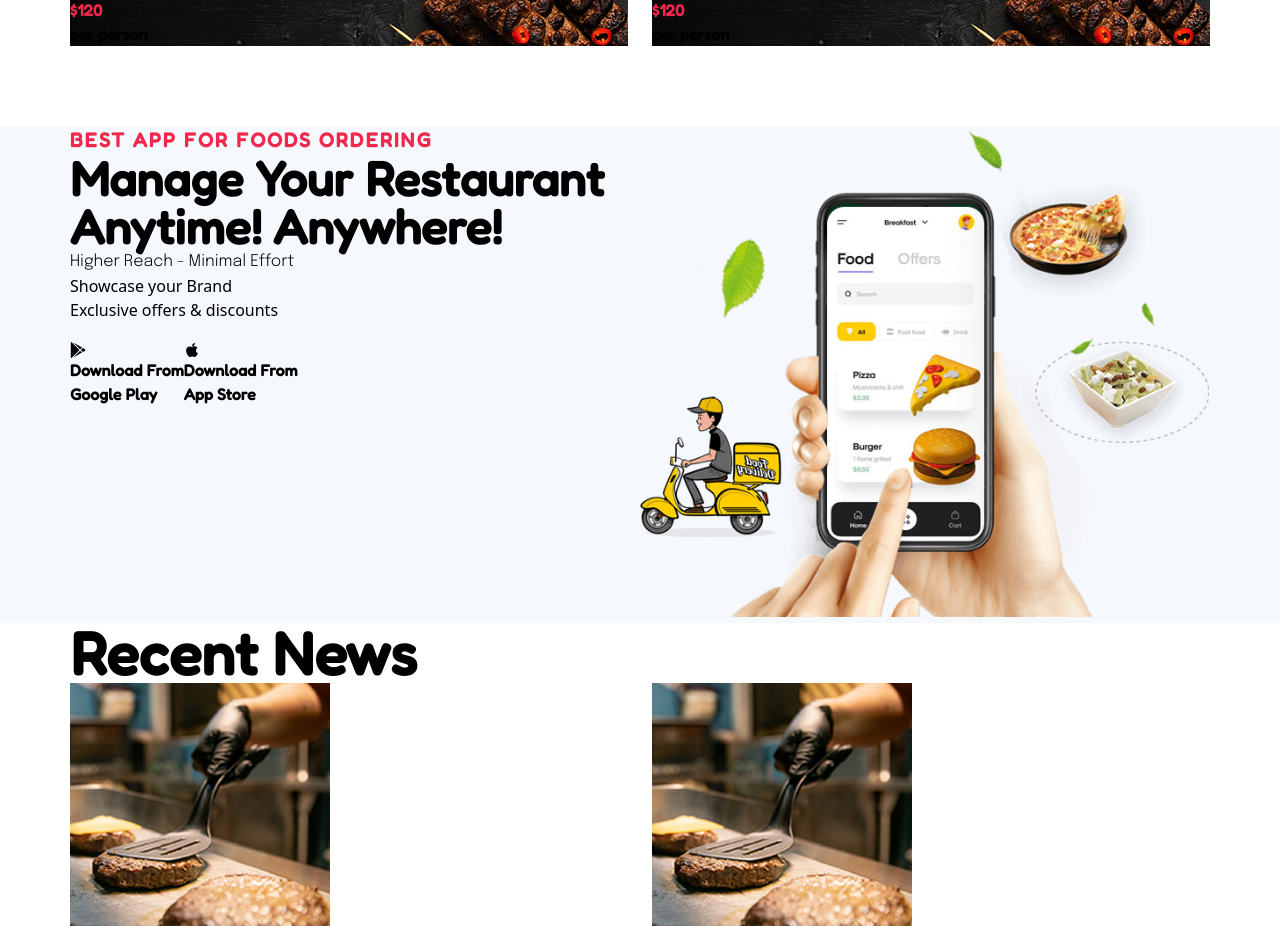
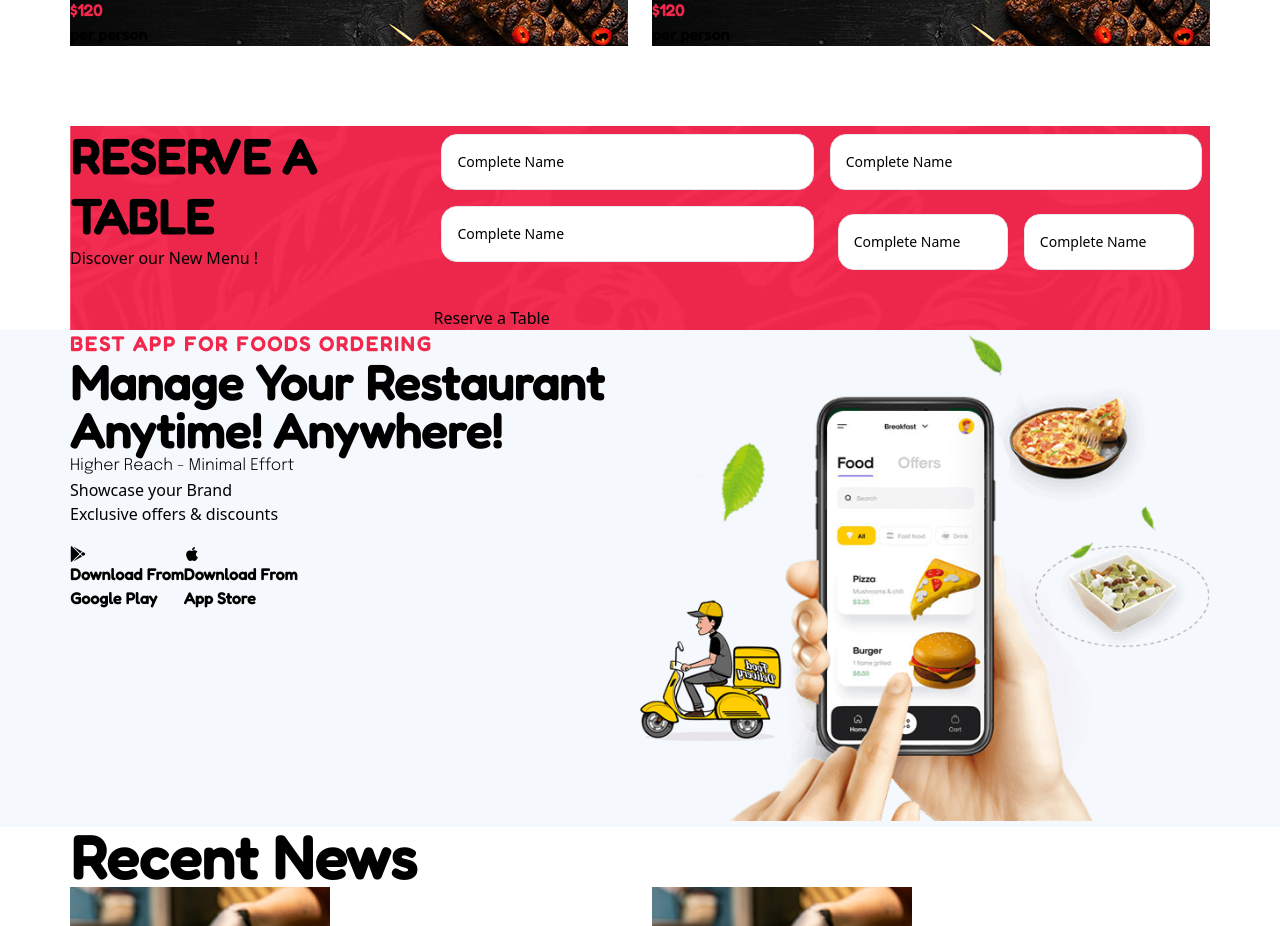
Before and after one commit to zehrasenakgul/react-next.js-with-full-stack-meal-order-project, a Next.js app: page / in a window 1280 px wide. Shown: the part 2800-3726 px from the top of the page. Built offline with nearby package versions, Linux system fonts and the light colour scheme.

Commit message:
reserve & input component

```diff
--- /dev/null
+++ b/components/input.jsx
@@ -0,0 +1,20 @@
+import React from "react";
+
+const Input = () => {
+  return (
+    <div className="w-full">
+      <label className="relative block cursor-text w-full">
+        <input
+          type="text"
+          className="h-14 caret-pink w-full border border-primary rounded-2xl outline-none px-4 peer pt-2"
+          required
+        />
+        <span className="absolute top-0 left-0 px-4 text-sm flex items-center h-full peer-focus:h-7 peer-focus:text-xs peer-valid:h-7 peer-valid:text-xs transition-all">
+          Complete Name
+        </span>
+      </label>
+    </div>
+  );
+};
+
+export default Input;
--- /dev/null
+++ b/components/reserve.jsx
@@ -0,0 +1,62 @@
+import React from "react";
+import Input from "./input";
+
+const Reserve = () => {
+  return (
+    <section>
+      <div className="container mx-auto">
+        <div
+          style={{
+            backgroundImage: "url(/img/patron.jpg)",
+          }}
+          className="reserve-table"
+        >
+          <div className="flex flex-row">
+            <div className="basis-3/8">
+              <div className="reserve-table-text">
+                <h3 className="font-fredoka leading-tight font-bold text-5xl">
+                  RESERVE A TABLE
+                </h3>
+                <p>Discover our New Menu !</p>
+              </div>
+            </div>
+            <div className="basis-5/8">
+              <div className="best-food-restaurants">
+                <form role="form" id="reservation-form" method="post">
+                  <div className="flex flex-row">
+                    <div className="basis-1/2 m-2">
+                      <Input />
+                    </div>
+                    <div className="basis-1/2 m-2">
+                      <Input />
+                    </div>
+                  </div>
+                  <div className="flex flex-row">
+                    <div className="basis-1/2 m-2">
+                      <Input />
+                    </div>
+                    <div className="basis-1/2 m-2">
+                      <div className="flex flex-row">
+                        <div className="basis-1/2 m-2">
+                          <Input />
+                        </div>
+                        <div className="basis-1/2 m-2">
+                          <Input />
+                        </div>
+                      </div>
+                    </div>
+                  </div>
+                  <button className="button mt-5" type="submit">
+                    Reserve a Table
+                  </button>
+                </form>
+              </div>
+            </div>
+          </div>
+        </div>
+      </div>
+    </section>
+  );
+};
+
+export default Reserve;
--- a/components/ui/mobileMenu.jsx
+++ b/components/ui/mobileMenu.jsx
@@ -49,10 +49,10 @@ const MobileMenu = ({ isMobileMenu, setIsMobileMenu }) => {
           </li>
           <li className="relative">
             <a
-              href="#"
+              href="about"
               className="text-black hover:text-pink font-bold font-fredoka border-b-[0.313rem] border-transparent capitalize text-lg block "
             >
-              Pages
+             About
             </a>
           </li>
           <li className="relative">
--- a/pages/index.jsx
+++ b/pages/index.jsx
@@ -8,6 +8,8 @@ import Brand from "../components/brand";
 import New from "../components/new";
 import App from "../components/app";
 import Feature from "../components/feature";
+import Input from "../components/input";
+import Reserve from "../components/reserve";
 
 export default function Index() {
   return (
@@ -28,7 +30,7 @@ export default function Index() {
       <Menu />
       <Feature />
       <Banner />
-
+      <Reserve />
       <App />
       <New />
       <Brand />
--- a/styles/globals.css
+++ b/styles/globals.css
@@ -3,4 +3,5 @@
 @tailwind utilities;
 @import url("../styles/style.css");
 @import url("../styles/about.css");
+@import url("../styles/reserve.css");
 @import url("../styles/responsive.css");
--- /dev/null
+++ b/styles/reserve.css
@@ -0,0 +1,106 @@
+
+/* 14. reserve-table */
+.reserve-table {
+    padding: 70px;
+    border-radius: 30px;
+    position: relative;
+    z-index: 11;
+}
+.reserve-table-text h3 {
+    width: 62%;
+    font-size: 50px;
+    color: white;
+    text-transform: uppercase;
+    border-bottom: 3px solid #ffd40d;
+}
+.reserve-table-text p{
+    font-size: 18px;
+    color: white;
+    padding-top: 30px;
+}
+.reserve-table .best-food-restaurants form {
+    margin-left: 30px;
+    text-align: end;
+}
+.reserve-table .button{
+    background-color: #ffd40d;
+    color: black;
+}
+.reserve-table .button:before{
+    border: 3px solid #ffd40d;
+}
+.section-featured {
+    padding-top: 330px;
+    margin-top: -210px;
+}
+.bbtn a {
+    position: absolute;
+    top: 50%;
+    left: 50%;
+    transform: translate(-50%, -50%);
+    display: flex;
+    align-items: center;
+}
+.bbtn {
+    position: relative;
+    width: 76%;
+    margin: auto;
+    margin-top: 30px;
+}
+.bbtn a img{
+    border-radius: 50%;
+}
+.circle-layer {
+    animation-name: rotateme;
+    animation-duration: 15s;
+    animation-iteration-count: infinite;
+    animation-timing-function: linear;
+    -webkit-animation-name: rotateme;
+    -webkit-animation-duration: 15s;
+    -webkit-animation-iteration-count: infinite;
+    -webkit-animation-timing-function: linear;
+    -moz-animation-name: rotateme;
+    -moz-animation-duration: 15s;
+    -moz-animation-iteration-count: infinite;
+    -moz-animation-timing-function: linear;
+    -ms-animation-name: rotateme;
+    -ms-animation-duration: 15s;
+    -ms-animation-iteration-count: infinite;
+    -ms-animation-timing-function: linear;
+    -o-animation-name: rotateme;
+    -o-animation-duration: 15s;
+    -o-animation-iteration-count: infinite;
+    -o-animation-timing-function: linear;
+}
+@keyframes rotateme {
+    from {
+        transform: rotate(0deg);
+    }
+    to {
+        transform: rotate(360deg);
+    }
+}
+@-webkit-keyframes rotateme {
+    from {
+        -webkit-transform: rotate(0deg);
+    }
+    to {
+        -webkit-transform: rotate(360deg);
+    }
+}
+@-moz-keyframes rotateme {
+    from {
+        -moz-transform: rotate(0deg);
+    }
+    to {
+        -moz-transform: rotate(360deg);
+    }
+}
+@-o-keyframes rotateme {
+    from {
+        -o-transform: rotate(0deg);
+    }
+    to {
+        -o-transform: rotate(360deg);
+    }
+}
```
